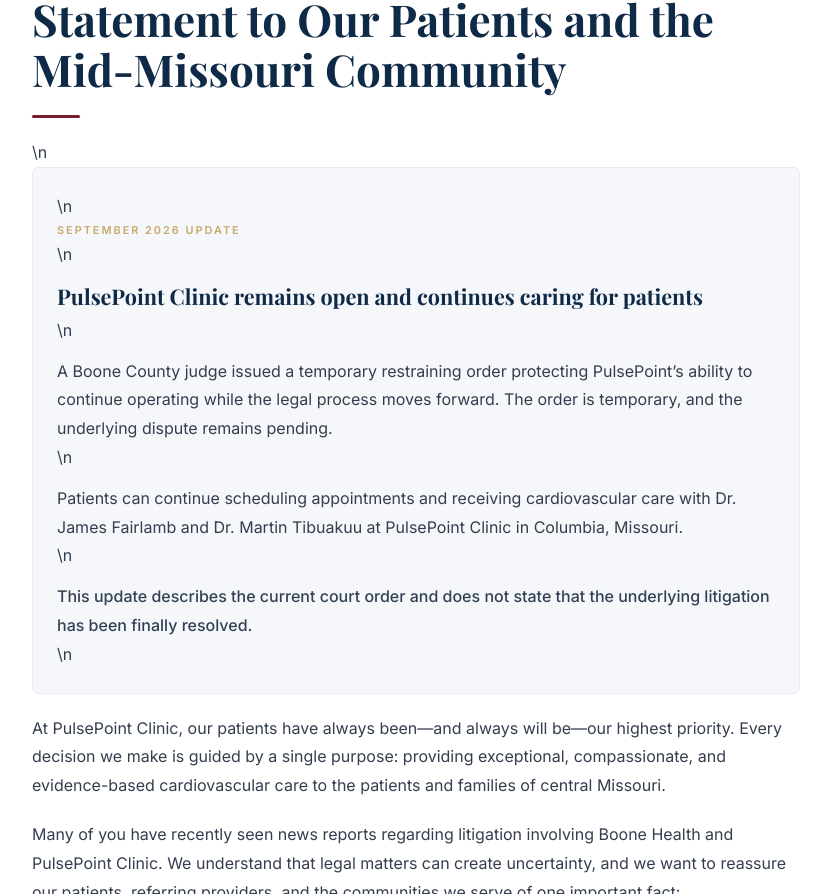
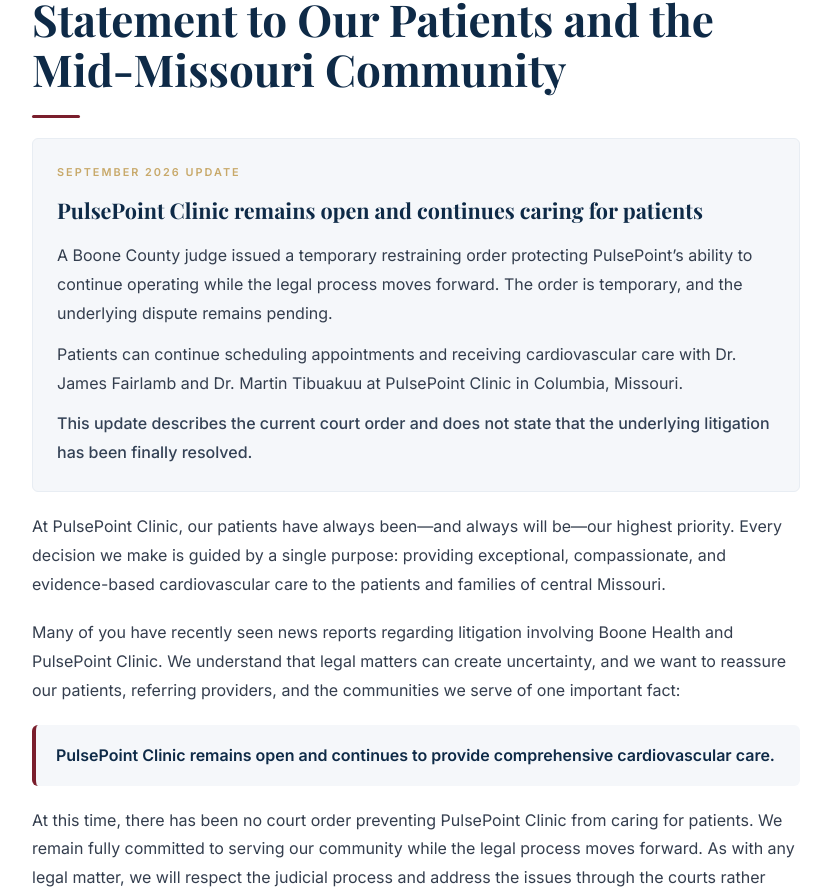
Before and after one commit to jabbeycodes/pulsepointheart.com, a Next.js app: page /community-statement in a window 1280 px wide. Shown: the part 391-1285 px from the top of the page, without its empty margins (224-1055 px from the left). Built offline with nearby package versions, Linux system fonts and the light colour scheme; no server answers; a web font is replaced by a local one.

Commit message:
Fix JSX formatting in court update section

```diff
--- a/app/community-statement/page.tsx
+++ b/app/community-statement/page.tsx
@@ -91,7 +91,14 @@
             </h1>
             <div className="my-5 h-[3px] w-12 rounded bg-wine" />
 
-            <div className="space-y-5 text-[1rem] leading-[1.8] text-charcoal/90">\n              <section className="rounded-md border border-[#E8EDF3] bg-graybg p-5 sm:p-6" aria-labelledby="court-update-heading">\n                <p className="text-[.68rem] font-semibold uppercase tracking-[2px] text-gold">September 2026 update</p>\n                <h2 id="court-update-heading" className="mt-2 font-display text-[1.35rem] font-bold text-navy">PulsePoint Clinic remains open and continues caring for patients</h2>\n                <p className="mt-3">A Boone County judge issued a temporary restraining order protecting PulsePoint’s ability to continue operating while the legal process moves forward. The order is temporary, and the underlying dispute remains pending.</p>\n                <p className="mt-3">Patients can continue scheduling appointments and receiving cardiovascular care with Dr. James Fairlamb and Dr. Martin Tibuakuu at PulsePoint Clinic in Columbia, Missouri.</p>\n                <p className="mt-3 text-[.9rem] text-muted">This update describes the current court order and does not state that the underlying litigation has been finally resolved.</p>\n              </section>
+            <div className="space-y-5 text-[1rem] leading-[1.8] text-charcoal/90">
+              <section className="rounded-md border border-[#E8EDF3] bg-graybg p-5 sm:p-6" aria-labelledby="court-update-heading">
+                <p className="text-[.68rem] font-semibold uppercase tracking-[2px] text-gold">September 2026 update</p>
+                <h2 id="court-update-heading" className="mt-2 font-display text-[1.35rem] font-bold text-navy">PulsePoint Clinic remains open and continues caring for patients</h2>
+                <p className="mt-3">A Boone County judge issued a temporary restraining order protecting PulsePoint’s ability to continue operating while the legal process moves forward. The order is temporary, and the underlying dispute remains pending.</p>
+                <p className="mt-3">Patients can continue scheduling appointments and receiving cardiovascular care with Dr. James Fairlamb and Dr. Martin Tibuakuu at PulsePoint Clinic in Columbia, Missouri.</p>
+                <p className="mt-3 text-[.9rem] text-muted">This update describes the current court order and does not state that the underlying litigation has been finally resolved.</p>
+              </section>
               {LETTER_PARAGRAPHS.slice(0, 2).map((paragraph) => (
                 <p key={paragraph.slice(0, 48)}>{paragraph}</p>
               ))}
```
